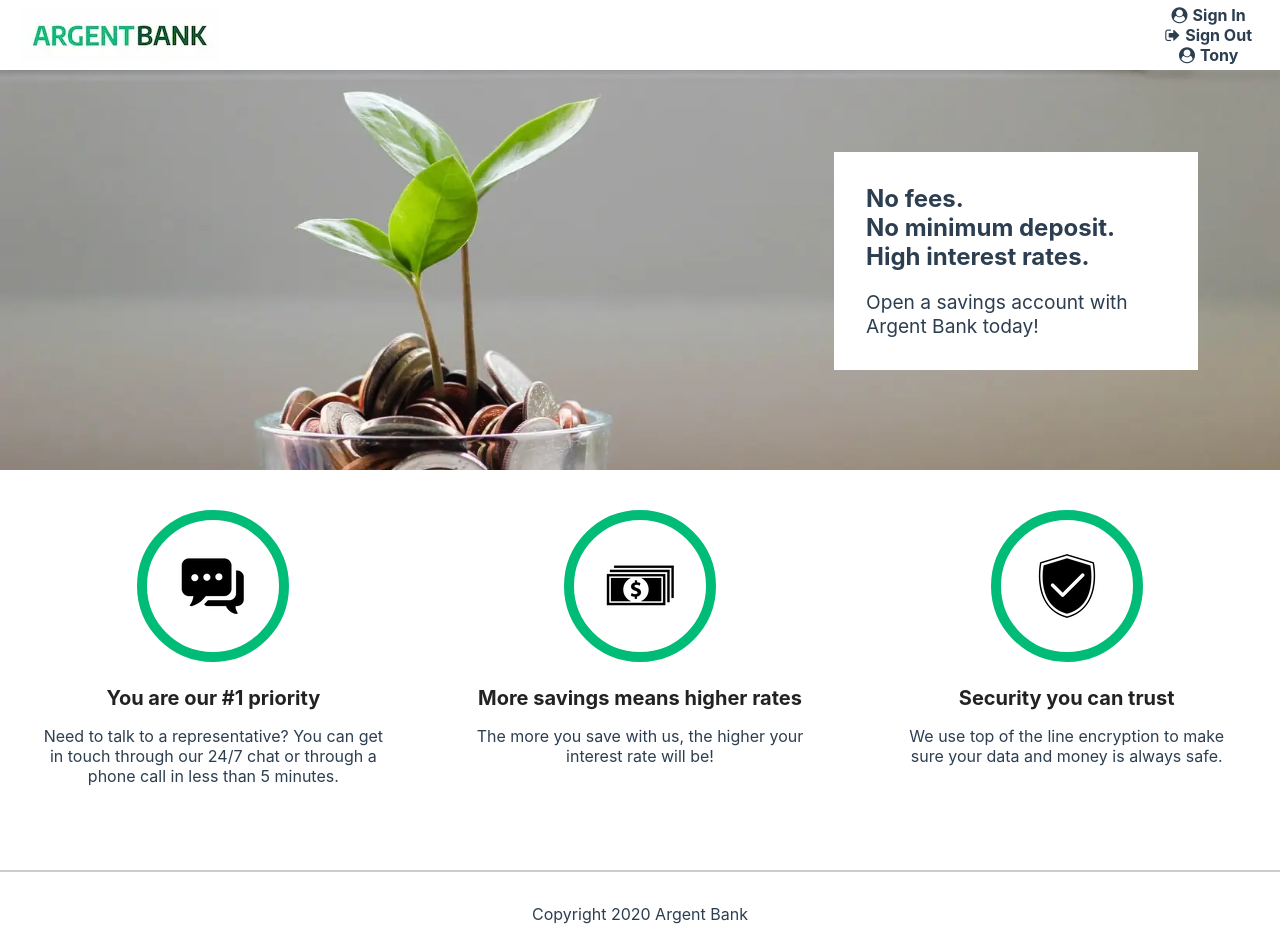
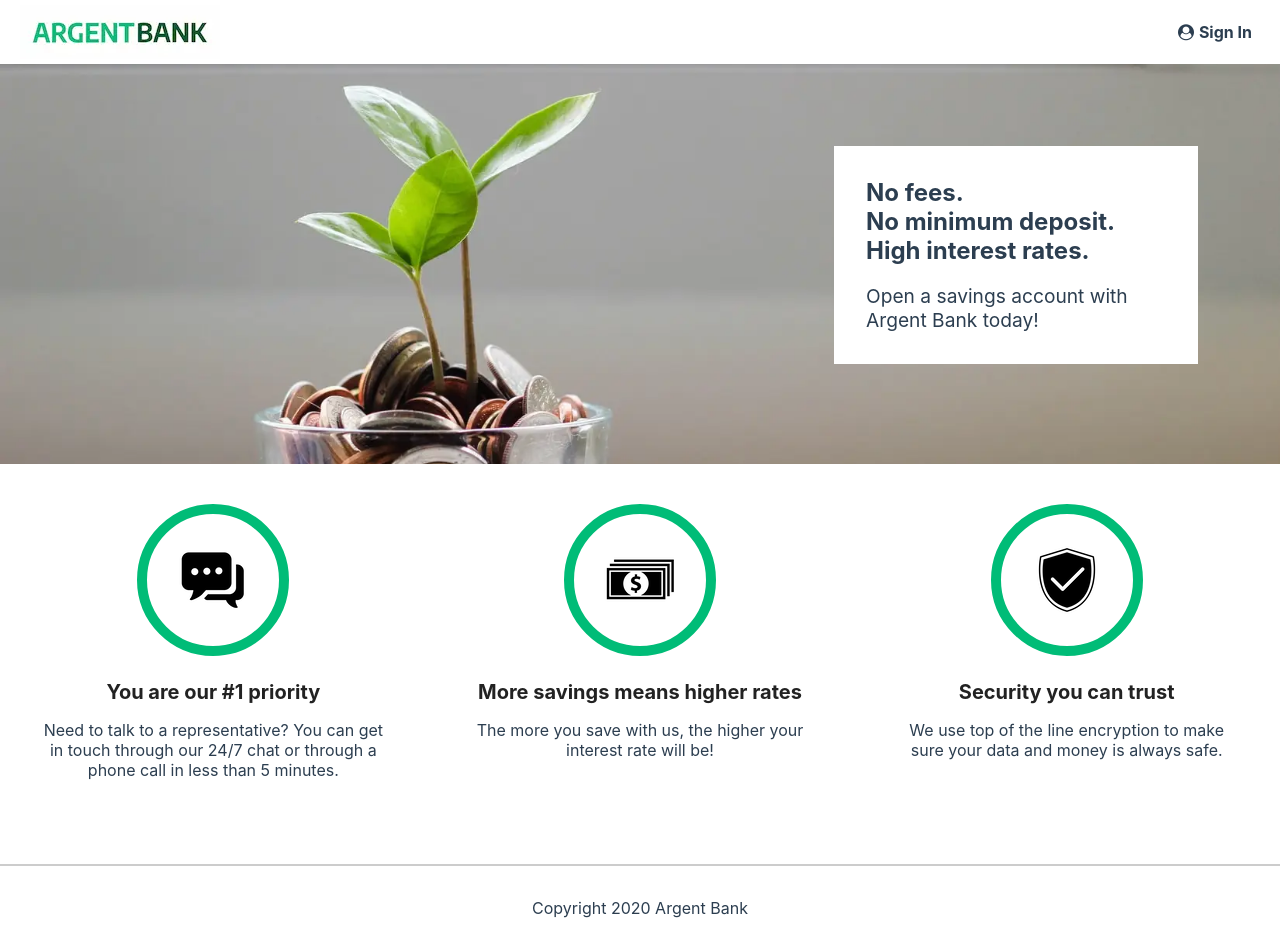
Before and after one commit to Apffou/argent-bank, a React (Create React App) app in the folder frontend/: page / in a window 1280 px wide. Built offline with nearby package versions, Linux system fonts and the light colour scheme.

Commit message:
Mise à jour du Header- fonctionnel

```diff
--- a/frontend/src/ComponentsBase/Nav/Nav.js
+++ b/frontend/src/ComponentsBase/Nav/Nav.js
@@ -3,17 +3,23 @@ import Item from '../Item/Item';
 import './Nav.scss';
 import { useDispatch, useSelector } from 'react-redux';
 import { setSignIn, signOut } from '../../Redux/Reducers/userSlice';
+import { selectIsConnected } from '../../Redux/Selectors';
 
 /*  Faire une condition, si on a le token on affiche tel rendu sinon rendu de base*/
 
 export default function Nav() {
 
     //On récupère la valeur de userConnexion depuis le store
-    const isAuthenticated = useSelector((state) => state.user.userConnexion);
+    const isAuthenticated = useSelector(selectIsConnected);
+
+    const userName = useSelector((state) => state.user.userName);
 
     // Utilisaton du hook useDispatch pour obtenir la fonction de dispatch du store Redux
     const dispatch = useDispatch();
 
+    const handleSignout = () => {
+        dispatch(signOut());
+    }
 
 
     return (
@@ -25,10 +31,16 @@ export default function Nav() {
 
 
             <div>
-                <Item text="Sign In" to="/login" classIcon="fa fa-user-circle"></Item>
-                <Item text="Sign Out" to="/" classIcon="fa fa-sign-out"></Item>
-                { /* Inserer ici la fonction pour mettre le bon prénom dynamiquement */}
-                <Item text="Tony" to="/user" classIcon="fa fa-user-circle"></Item>
+                {isAuthenticated ? (
+                    <>
+                        <Item text={userName} to="/user" classIcon="fa fa-user-circle"></Item>
+                        <Item text="Sign Out" to="/" onClick={handleSignout} classIcon="fa fa-sign-out"></Item>
+                    </>
+                ) : (
+                    <Item text="Sign In" to="/login" classIcon="fa fa-user-circle"></Item>
+                )}
+
+
             </div>
         </nav >
     )
--- a/frontend/src/Redux/Reducers/userSlice.js
+++ b/frontend/src/Redux/Reducers/userSlice.js
@@ -17,7 +17,7 @@ const initialState = {
     // Initialisation des Champs pour le profil utilisateur
     firstName: '',
     lastName: '',
-    userName: '',
+    userName: '' || 'Pseudo',
     email: '',
 };
 
```
